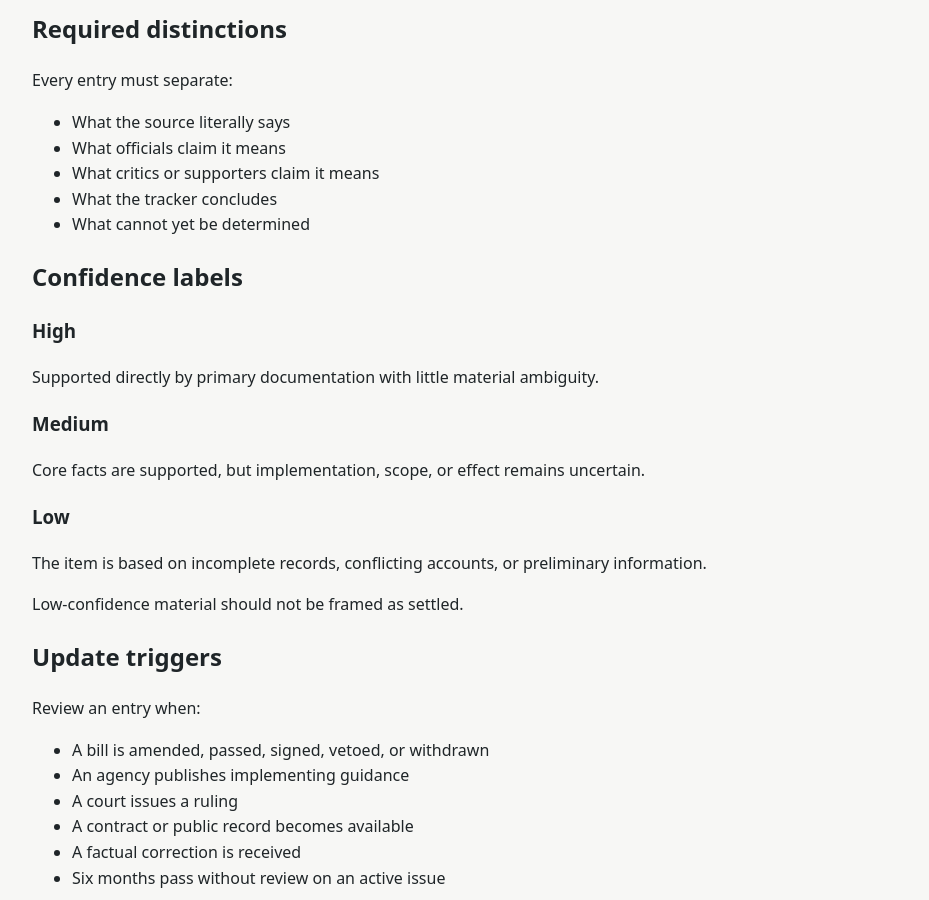
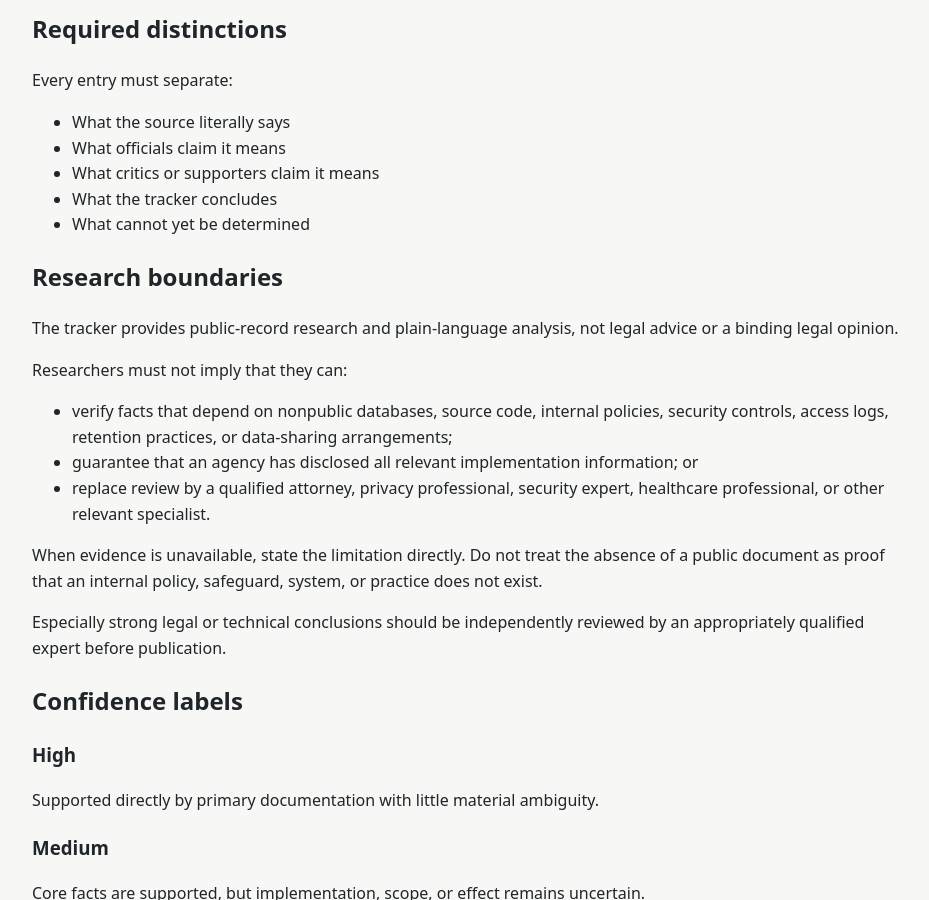
Before and after one commit to madebytommi/tennessee-digital-rights-tracker, a Jekyll site: the page built from docs/methodology.md, in a window 1280 px wide and 900 px high, scrolled down 489 px. Shown: the whole window, without its empty margins (168-1097 px from the left). Built offline with Jekyll 4.4.1, drawn with Linux system fonts in a browser that asks for light colours; our own code applies the rules of GitHub Pages for plain Markdown files.

Commit message:
Document research limitations in methodology

```diff
--- a/docs/methodology.md
+++ b/docs/methodology.md
@@ -20,6 +20,20 @@ Every entry must separate:
 - What critics or supporters claim it means
 - What the tracker concludes
 - What cannot yet be determined
+
+## Research boundaries
+
+The tracker provides public-record research and plain-language analysis, not legal advice or a binding legal opinion.
+
+Researchers must not imply that they can:
+
+- verify facts that depend on nonpublic databases, source code, internal policies, security controls, access logs, retention practices, or data-sharing arrangements;
+- guarantee that an agency has disclosed all relevant implementation information; or
+- replace review by a qualified attorney, privacy professional, security expert, healthcare professional, or other relevant specialist.
+
+When evidence is unavailable, state the limitation directly. Do not treat the absence of a public document as proof that an internal policy, safeguard, system, or practice does not exist.
+
+Especially strong legal or technical conclusions should be independently reviewed by an appropriately qualified expert before publication.
 
 ## Confidence labels
 
```
